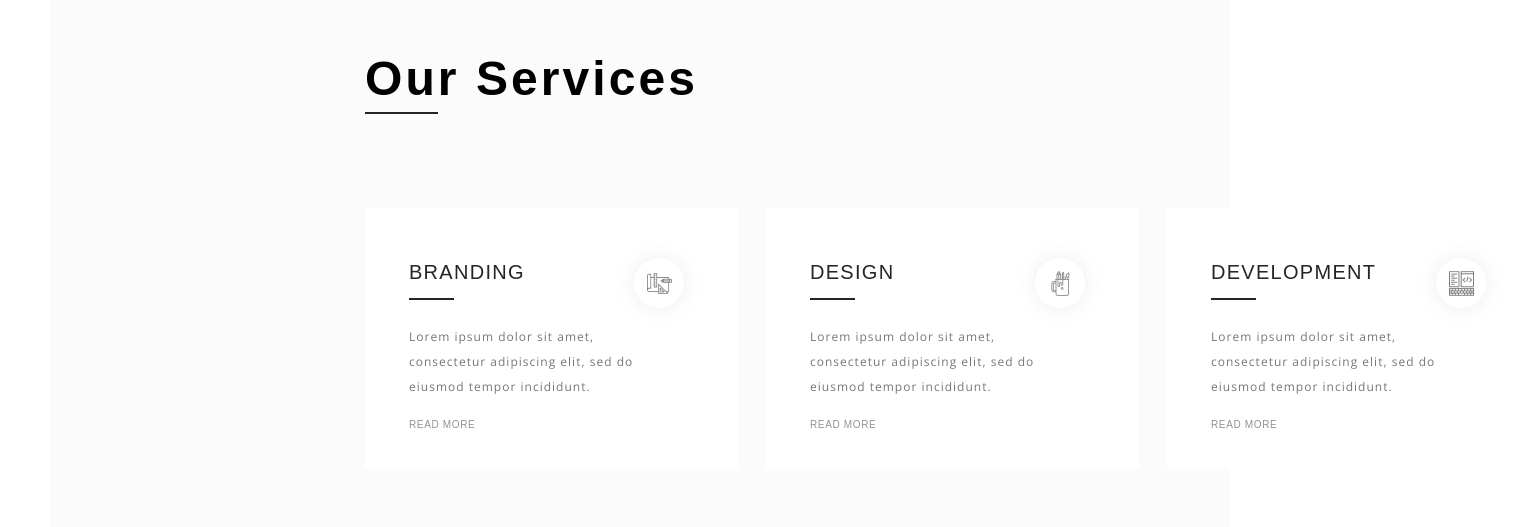
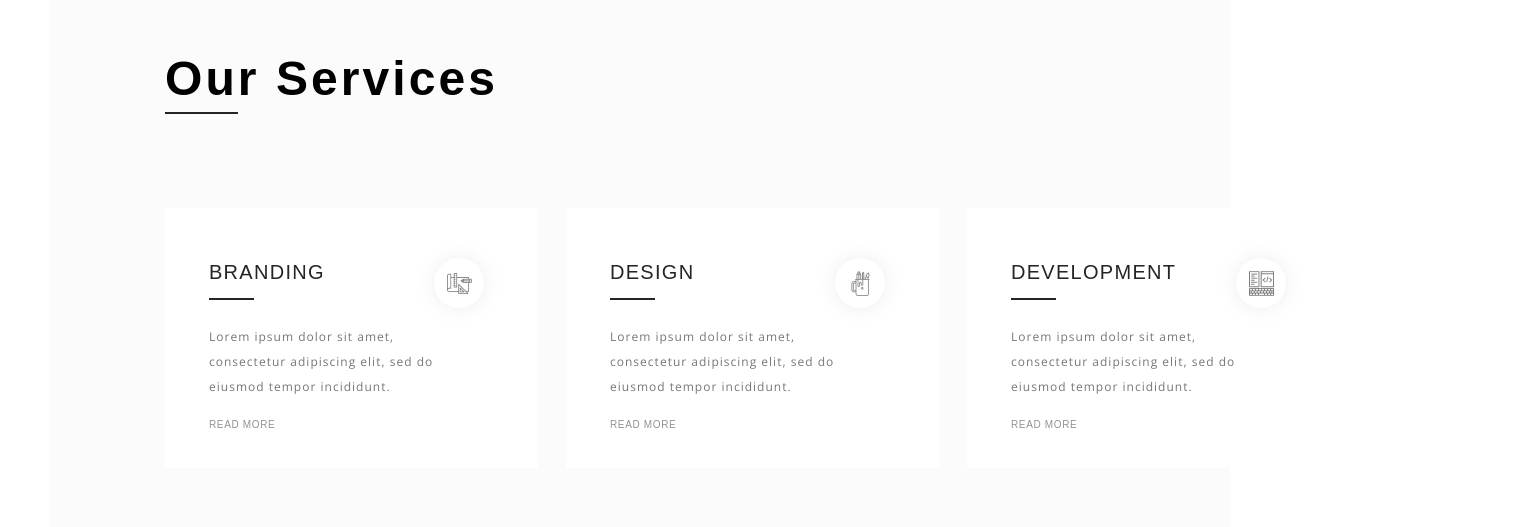
Before and after one commit to SergeyBorisov97/FreebieAgency, a plain HTML site: page index.html in a window 1280 px wide. Shown: the part 1957-2484 px from the top of the page, 1540 px wide, since content can reach past the window. Drawn offline with nearby package versions, Linux system fonts and the light colour scheme; a web font is replaced by a local one.

Commit message:
'Our Services' left padding fixed

```diff
--- a/index.css
+++ b/index.css
@@ -247,7 +247,7 @@ CSS rules for third block ('Our Services'...)
     flex: 0 0 0;
     height: 690px;
     background: #FBFBFB;
-    padding: 129px 312px 136px 315px;
+    padding: 129px 312px 136px 115px;
     margin: 0px 50px;
 }
 
```
